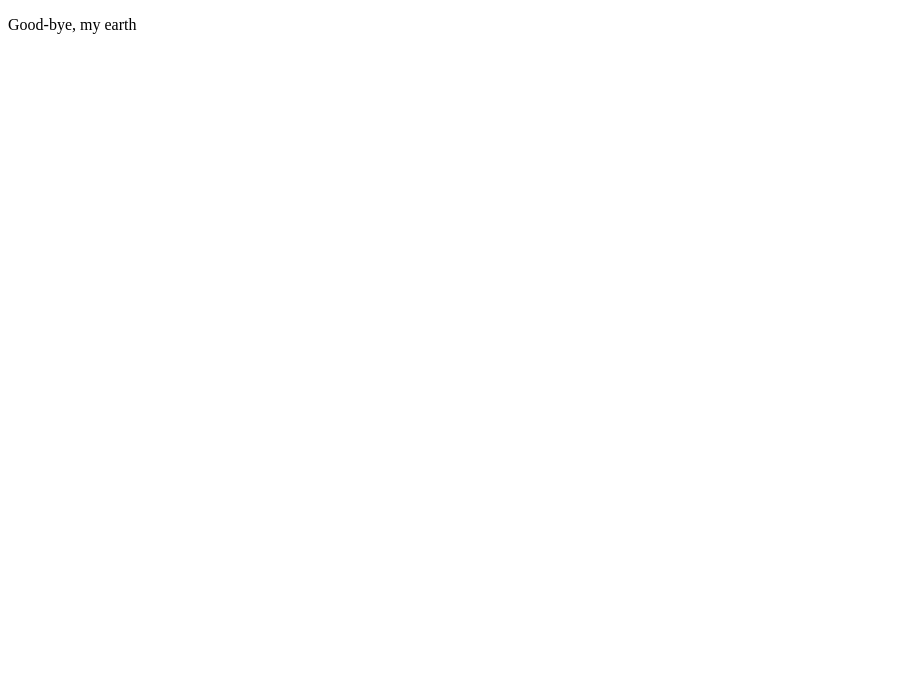
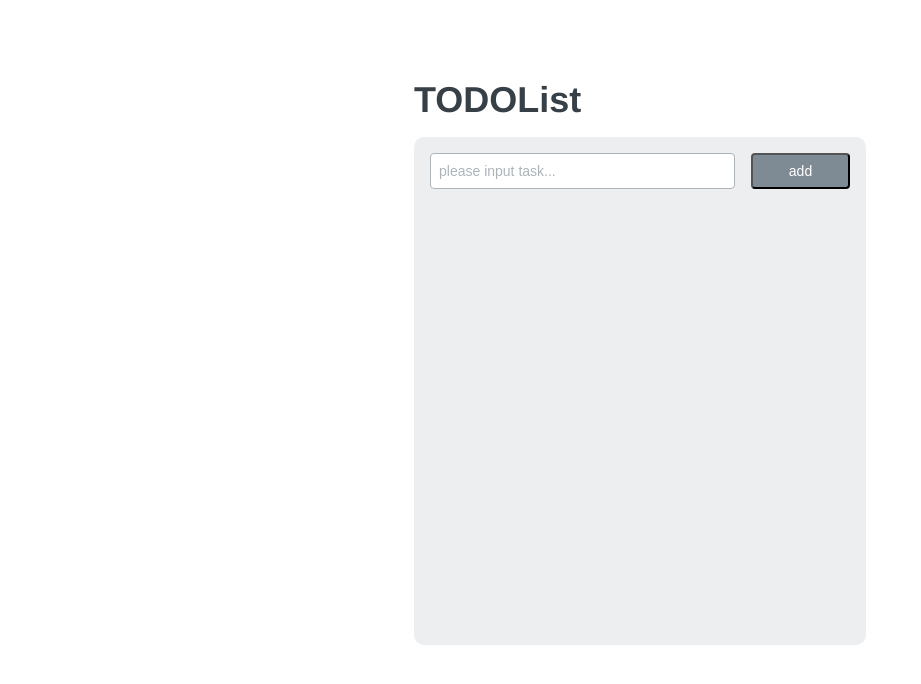
Before and after one commit to ynatsubori/react-todo-app, a Next.js app: page / in a window 1280 px wide. Shown: the top 684 px of the page, without its empty margins (0-921 px from the left). Built offline with nearby package versions, Linux system fonts and the light colour scheme.

Commit message:
taskのaddができるようにした(completeとdeleteは未完成

```diff
--- /dev/null
+++ b/components/Task/index.tsx
@@ -0,0 +1,125 @@
+import React, { useState } from "react";
+import styled from "@emotion/styled";
+import { colors } from "../styles";
+
+const TaskList = styled.ul`
+  margin: 0;
+  padding: 0;
+  margin-top: 32px;
+  list-style: none;
+`;
+
+const TaskItem = styled.li`
+  margin: 0;
+  padding: 0;
+  margin-top: 16px;
+  font-size: 1.6rem;
+  color: ${colors.primary};
+  word-break: break-all;
+  &.complete {
+    text-decoration-line: line-through;
+  }
+`;
+
+const TaskDetail = styled.span`
+  margin-right: 16px;
+`;
+
+const TaskInput = styled.input`
+  width: 305px;
+  height: 36px;
+  border: 1px solid ${colors.border};
+  border-radius: 4px;
+  background-color: ${colors.white};
+  padding: 8px;
+  margin: 0;
+  margin-right: 16px;
+  color: ${colors.primary};
+  font-size: 1.4rem;
+  box-sizing: border-box;
+  &:-ms-expand {
+    display: none;
+  }
+
+  &::placeholder {
+    color: ${colors.border};
+  }
+
+  &:placeholeder-shown {
+    color: ${colors.border};
+  }
+`;
+
+const AddButton = styled.button`
+  background-color: ${colors.secondary};
+  box-sizing: border-box;
+  color: ${colors.white};
+  cursor: pointer;
+  outline: none;
+  border-radius: 4px;
+  font-size: 1.4rem;
+  width: 99px;
+  height: 36px;
+  &:hover {
+    background-color: ${colors.secondaryDark};
+  }
+`;
+
+const CompleteButton = styled.input`
+  margin: 0;
+  padding: 0;
+  margin-right: 16px;
+  cursor: pointer;
+`;
+
+const DeleteButton = styled.button`
+  margin: 0;
+  padding: 4px 8px;
+  border: 1px solid ${colors.secondary};
+  color: ${colors.secondary};
+  background-color: ${colors.white};
+  border-radius: 4px;
+  cursor: pointer;
+  &:hover {
+    color: ${colors.white};
+    background-color: ${colors.secondary};
+  }
+`;
+
+export const Task = () => {
+  const [addTask, setAddTask] = useState<string>("");
+  const [tasks, setTasks] = useState<string[]>([]);
+  const [complete, setComplete] = useState(false);
+
+  const submitTask = (e: React.MouseEvent) => {
+    e.preventDefault();
+    setTasks([...tasks, addTask]);
+    setAddTask(""); // 初期化
+  };
+
+  return (
+    <>
+      <TaskInput
+        type="text"
+        placeholder="please input task..."
+        onChange={(e: React.ChangeEvent<HTMLInputElement>) => {
+          setAddTask(e.target.value);
+        }}
+        value={addTask}
+      />
+      <AddButton onClick={submitTask}>add</AddButton>
+      <TaskList>
+        {tasks.map((task: string, i: number) => (
+          <TaskItem className={complete ? " complete" : ""} key={i}>
+            <CompleteButton
+              type="checkbox"
+              onClick={() => setComplete(!complete)}
+            />
+            <TaskDetail>{task}</TaskDetail>
+            <DeleteButton>delete</DeleteButton>
+          </TaskItem>
+        ))}
+      </TaskList>
+    </>
+  );
+};
--- /dev/null
+++ b/components/TaskLayout/index.tsx
@@ -0,0 +1,43 @@
+import * as React from "react";
+import styled from "@emotion/styled";
+import { colors } from "../styles";
+import { Task } from "../Task";
+
+const Background = styled.div`
+  margin: 0 auto;
+  padding: 0;
+  width: 452px;
+`;
+
+const Heading = styled.h1`
+  margin: 0;
+  padding: 0;
+  margin-top: 78px;
+  font-size: 3.6rem;
+  line-height: 1.2;
+  color: ${colors.primary};
+`;
+
+const LayoutBase = styled.div`
+  background-color: ${colors.background};
+  box-sizing: border-box;
+  padding: 16px;
+  margin: 0 auto;
+  margin-top: 16px;
+  border-radius: 10px;
+  width: 452px;
+  height: 508px;
+`;
+
+export const TaskLayout = () => {
+  return (
+    <>
+      <Background>
+        <Heading>TODOList</Heading>
+        <LayoutBase>
+          <Task />
+        </LayoutBase>
+      </Background>
+    </>
+  );
+};
--- /dev/null
+++ b/components/index.ts
@@ -0,0 +1,3 @@
+export { GlobalStyle } from "./GlobalStyle";
+export { Task } from "./Task";
+export { TaskLayout } from "./TaskLayout";
--- a/pages/index.tsx
+++ b/pages/index.tsx
@@ -1,11 +1,17 @@
 import * as React from "react";
+import { TaskLayout, GlobalStyle } from "../components";
+import Head from "next/head";
 
 const App = () => {
-	return (
-		<>
-			<p>Good-bye, my earth</p>
-		</>
-	);
+  return (
+    <>
+      <GlobalStyle />
+      <Head>
+        <title>react-todo-app</title>
+      </Head>
+      <TaskLayout />
+    </>
+  );
 };
 
 export default App;
```
